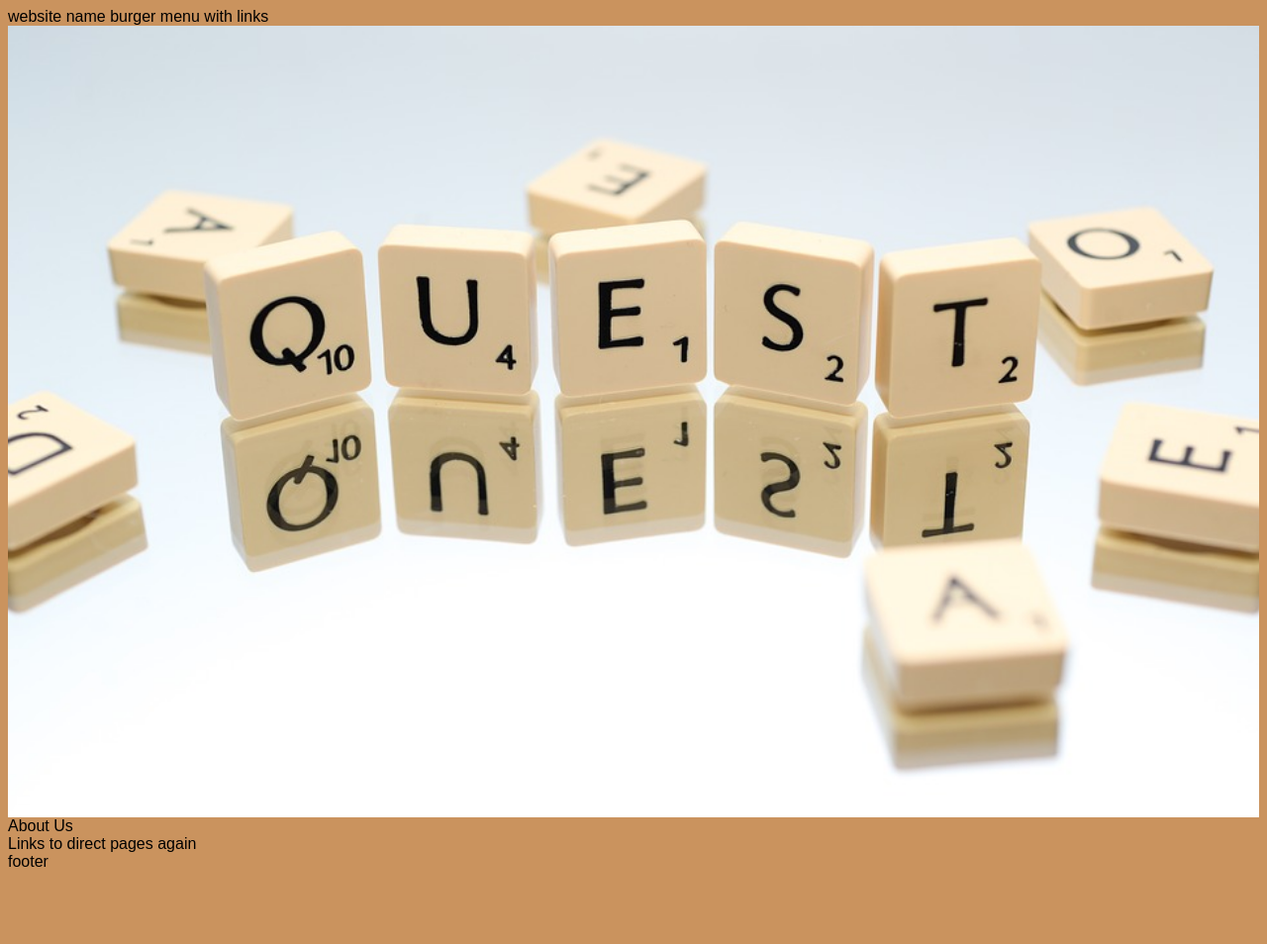
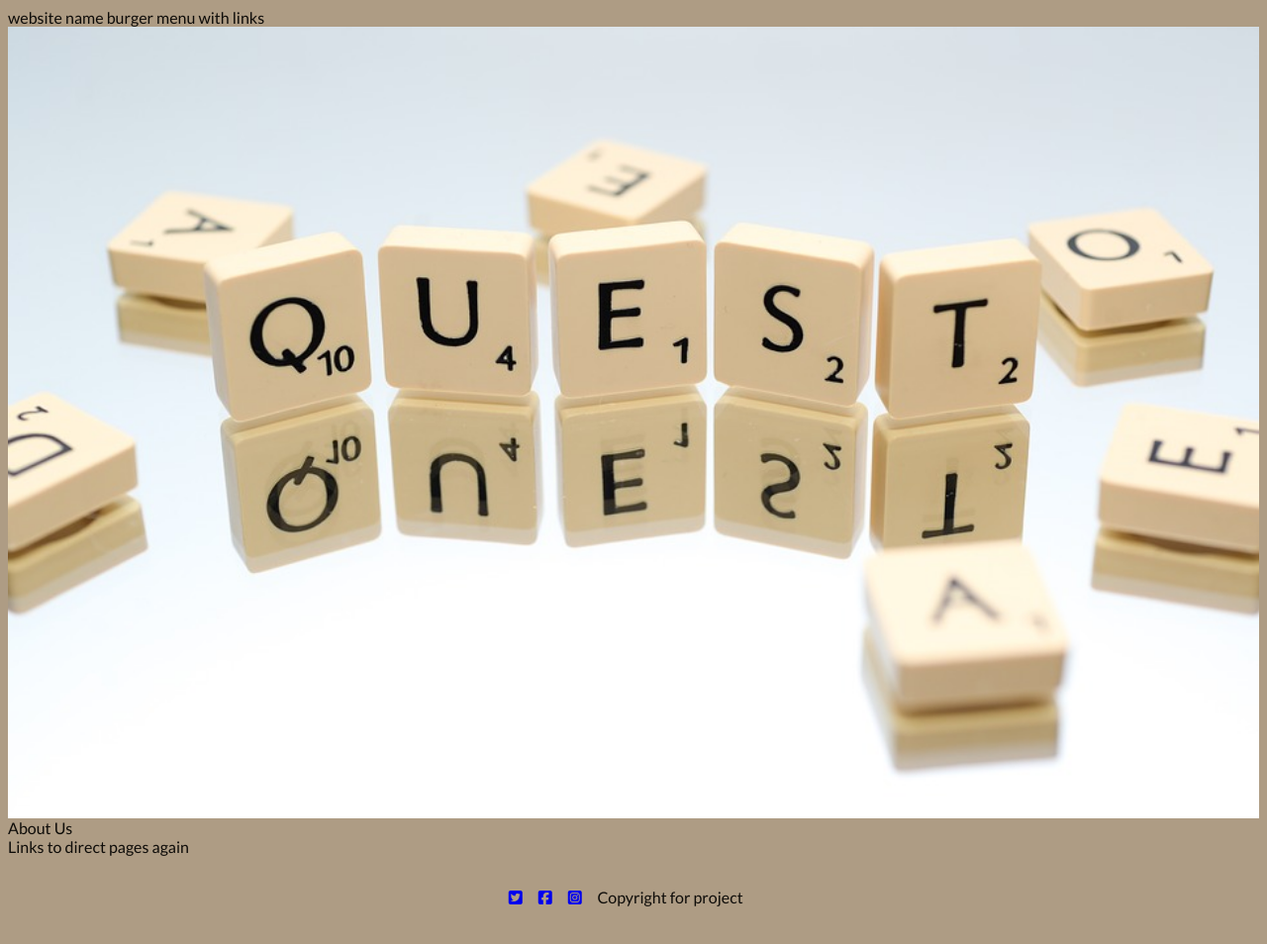
Before and after one commit to Code-Institute-Submissions/manasi1031-Mighty-quest_SepResub, a plain HTML site: page index.html in a window 1280 px wide. Shown: the whole page at 99% size. Before the commit the page ends 888 px from the top, so only its background shows below. Drawn offline with Linux system fonts and the light colour scheme; a web font is replaced by a local one.

Commit message:
Add footer details to HTML and CSS

```diff
--- a/assets/css/style.css
+++ b/assets/css/style.css
@@ -9,9 +9,9 @@
 }
 
 body {
-    font-family: cantarell, sans-serif;
-    color: #010000;
-    background-color: #CA935E;
+    font-family: 'Lato', sans-serif;
+    color: #0E0C09;
+    background-color: #AE9C84;
 }
 
 /* Heading and navigation*/
@@ -31,3 +31,35 @@ body {
     width: 100%;
     background-size: cover;
 }
+
+
+
+
+
+/* Footer */
+footer {
+    position: static;
+    width: 100%;
+    height: auto;
+  }
+
+  .social-media {
+    text-align: justify;
+    display: inline-flex;
+    justify-content: center;
+    align-items: center;
+    list-style: none;
+    width: 100%;
+    padding-left: 0px;
+
+}
+
+.social-media li {
+    padding-right: 1em;
+}
+
+.social-media i {
+    margin: 1%;
+    padding: 1%;
+    list-style-type: none;
+}
--- a/index.html
+++ b/index.html
@@ -37,11 +37,32 @@
     </section>
 
     <footer>
-        footer
+        <ul class="social-media">
+            <li>
+                <a href="https://twitter.com" target="_blank" rel="noopener"
+                aria-label="Visit our Twitter page (Opens in a new tab)"><i class="fab fa-twitter-square"></i></a>
+            </li>
+            <li>
+                <a href="https://facebook.com" target="_blank" rel="noopener"
+                aria-label="Visit our Facebook page (Opens in a new tab)"><i class="fab fa-facebook-square"></i></a>
+            </li>
+            <li>
+                <a href="https://instagram.com" target="_blank" rel="noopener"
+                aria-label="Visit our Instagram page (Opens in a new tab)"><i class="fab fa-instagram-square"></i></a>
+            </li>
+            <li>
+                <p>
+                    Copyright for project
+                </p>
+            </li>
+        </ul>
     </footer>
 
     <!--Javascript page link-->
     <script src="assets/js/script.js"></script>
 
+    <!--Fontawesome script-->
+    <script src="https://kit.fontawesome.com/22f8691744.js" crossorigin="anonymous"></script>
+
 </body>
 </html>
```
